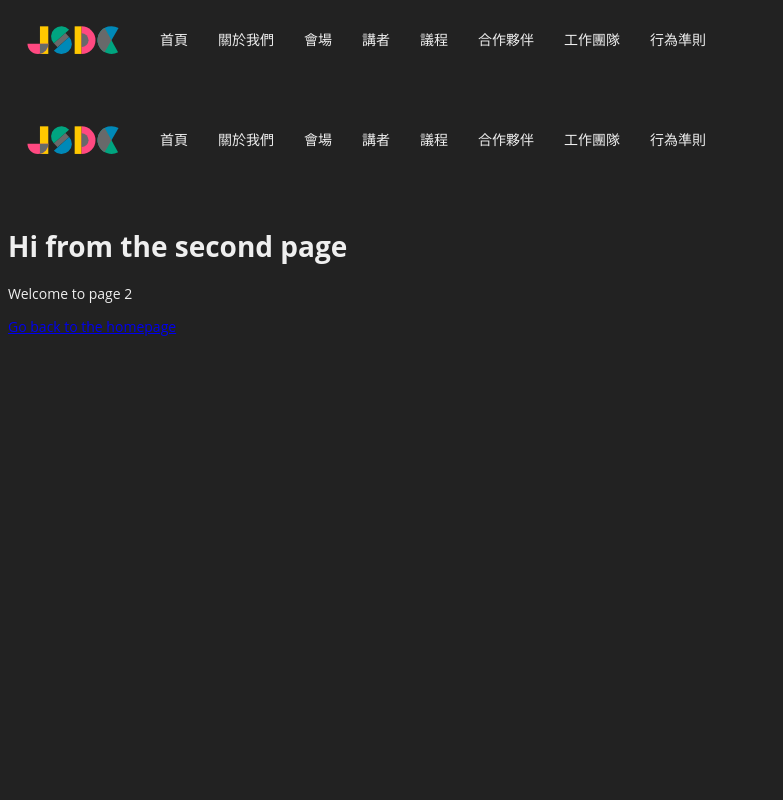
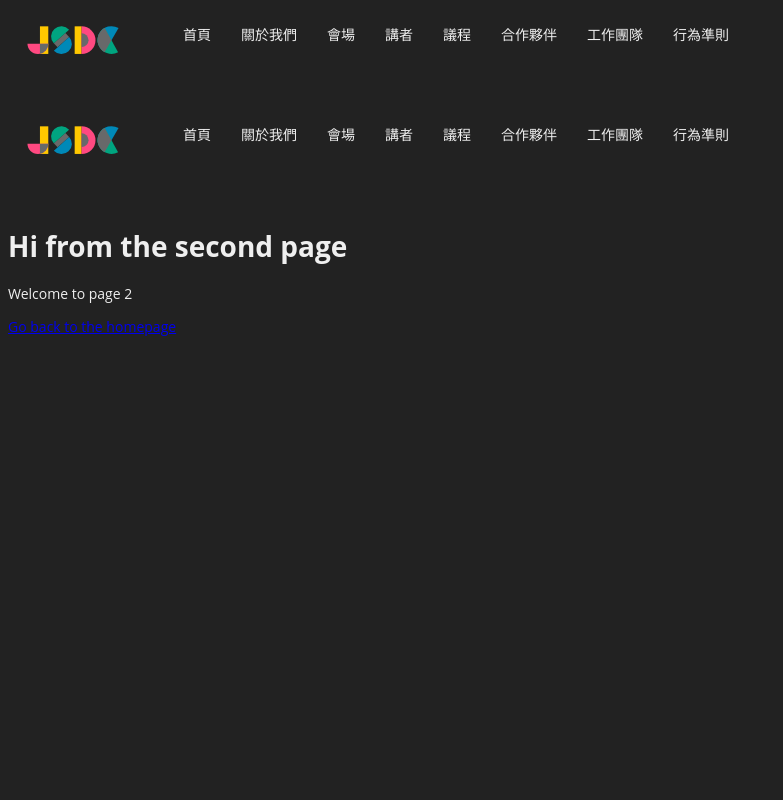
Before and after one commit to jsdc-core/jsdc2020, a Gatsby site: page /page-2 in a window 1280 px wide. Shown: the top 800 px of the page, without its empty margins (0-783 px from the left). Built offline with nearby package versions, Linux system fonts and the light colour scheme; Gatsby itself is replaced by a stand-in of ours.

Commit message:
Fix Nav style with google translate element

```diff
--- a/src/components/Nav.js
+++ b/src/components/Nav.js
@@ -1,5 +1,5 @@
 import React from "react"
-import { useState } from "react"
+import { useState, useEffect } from "react"
 import styled from "styled-components"
 import HyperLink from "./Link"
 import { LINKS } from "../constant"
@@ -12,21 +12,14 @@ const linksWithPrefix = links =>
   }))
 
 const Nav = () => {
-  const [expandCollapse, setExpandCollapse] = useState(false)
+  const [expandCollapse, setExpandCollapse] = useState(false);
+
   return (
     <Main>
       <NavBar>
         <Logo href="/">
           <Img src="/images/logo/logo.svg" width="100" />
         </Logo>
-        <LinkList>
-          {linksWithPrefix(LINKS).map((link, i) => (
-            <HyperLink key={i} href={link.href}>
-              {link.name}
-            </HyperLink>
-          ))}
-        </LinkList>
-        <div id="google_translate_element" />
         <NavButton
           onClick={() => {
             setExpandCollapse(!expandCollapse)
@@ -43,6 +36,7 @@ const Nav = () => {
             {link.name}
           </HyperLink>
         ))}
+        <GoogleTranslatePicker id="google_translate_element" />
       </CollapseContent>
     </Main>
   )
@@ -52,18 +46,22 @@ export default Nav
 
 const Main = styled.nav`
   display: flex;
-  flex-direction: column;
   width: 100%;
   height: auto;
   position: fixed;
   z-index: 99999;
   background-color: ${props => props.theme.colors.bg};
+  @media ${props => props.theme.mediaSize.laptop} {
+    flex-direction: column;
+  }
 `
 
 const NavBar = styled.div`
   display: flex;
   flex-direction: row;
   position: relative;
+  width: 100px;
+  justify-content: flex-start;
   justify-content: space-between;
   align-items: center;
   min-height: 50px;
@@ -72,15 +70,9 @@ const NavBar = styled.div`
   padding-top: 5px;
   padding-bottom: 5px;
   color: ${props => props.theme.colors.white};
-`
-
-const LinkList = styled.div`
-  display: flex;
-  flex: 1;
-  width: "100%";
-  margin-left: 22px;
-  @media ${props => props.theme.deviceSize.laptop} {
-    display: none;
+  @media ${props => props.theme.mediaSize.laptop} {
+    width: 100%;
+    justify-content: space-between;
   }
 `
 
@@ -89,6 +81,7 @@ const Logo = styled.div`
   align-items: center;
   justify-content: center;
   height: 100%;
+  margin-right: 20px;
 `
 
 const NavButton = styled.button`
@@ -101,7 +94,7 @@ const NavButton = styled.button`
     background-color: rgba(144, 144, 144, 0.2);
     outline: none;
   }
-  @media ${props => props.theme.deviceSize.laptop} {
+  @media ${props => props.theme.mediaSize.laptop} {
     display: block;
   }
 `
@@ -117,16 +110,26 @@ const NavIconBar = styled.span`
 
 const CollapseContent = styled.div`
   display: flex;
-  max-height: 1px;
   overflow: hidden;
-  flex-direction: column;
+  height: 54px;
+  margin-left: 30px;
+  flex-direction: row;
   align-items: center;
-  @media ${props => props.theme.deviceSize.laptop} {
+  @media ${props => props.theme.mediaSize.laptop} {
+    max-height: 0px;
     ${({ expandCollapse }) =>
-      expandCollapse &&
-      `
+    expandCollapse &&
+    `
+      flex-direction: column;
+      align-items: center;
       min-height: 100vh;
       box-shadow: inset 0 1px 0 rgba(255,255,255,0.1);
   `}
   }
 `
+
+const GoogleTranslatePicker = styled.div`
+  @media ${props => props.theme.mediaSize.laptop} {
+    position: relative !important;
+  }
+`;
```
